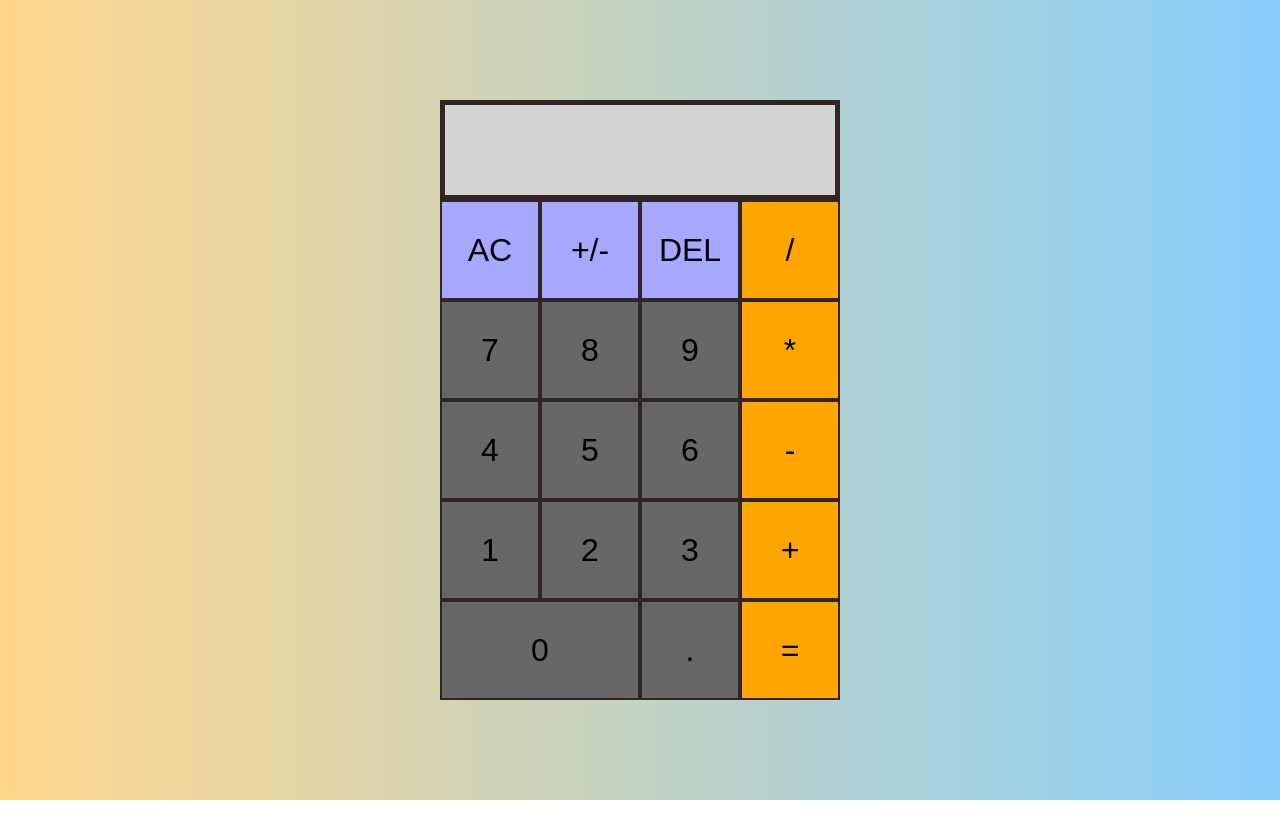
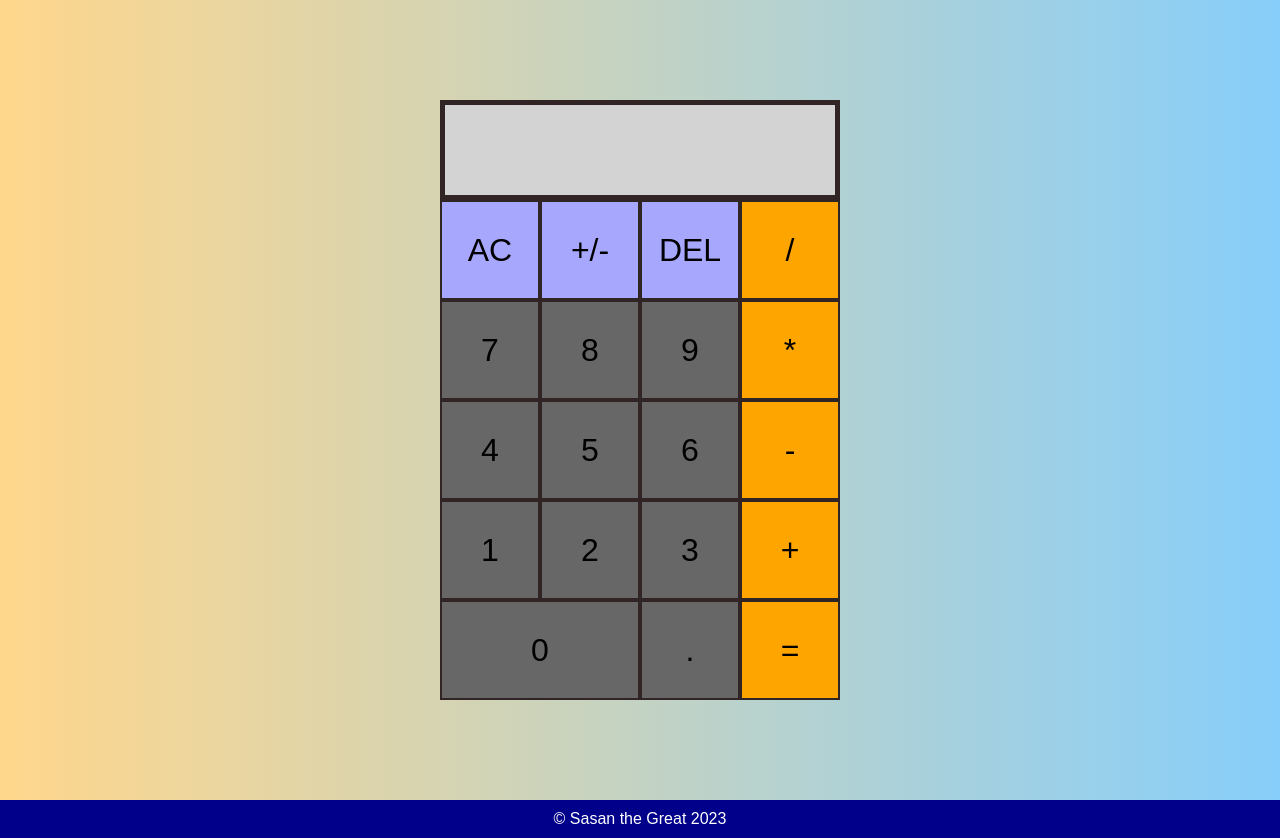
Before and after one commit to SasanTazayoni/Javascript-Calculator-OOP, a plain HTML site: page index.html in a window 1280 px wide. Before the commit the page ends 800 px from the top, so only its background shows below. Drawn offline with Linux system fonts and the light colour scheme.

Commit message:
Footer updated

```diff
--- a/index.html
+++ b/index.html
@@ -34,5 +34,8 @@
         <button class="decimal" data-number>.</button>
         <button data-equals class="operator">=</button>
     </div>
+    <footer>
+        <a href="https://github.com/SasanTazayoni" class="github-link" target="_blank">&copy; Sasan the Great 2023</a>
+    </footer>
 </body>
 </html>
--- a/styles.css
+++ b/styles.css
@@ -7,6 +7,7 @@ body {
     background: linear-gradient(to left, lightskyblue, rgb(255, 215, 140));
     margin: 0;
     padding: 0;
+    max-height: 100vh;
 }
 
 .calculator {
@@ -77,3 +78,21 @@ body {
 .output .current-input {
     font-size: 2.5rem;
 }
+
+footer {
+    background-color: darkblue;
+    cursor: pointer;
+    margin-top: auto;
+    padding: 10px 0;
+    text-align: center;
+}
+
+.github-link {
+    color: white;
+    text-decoration: none;
+    transition: all 0.3s;
+}
+
+.github-link:hover {
+    color: rgb(140, 199, 255);
+}
```
